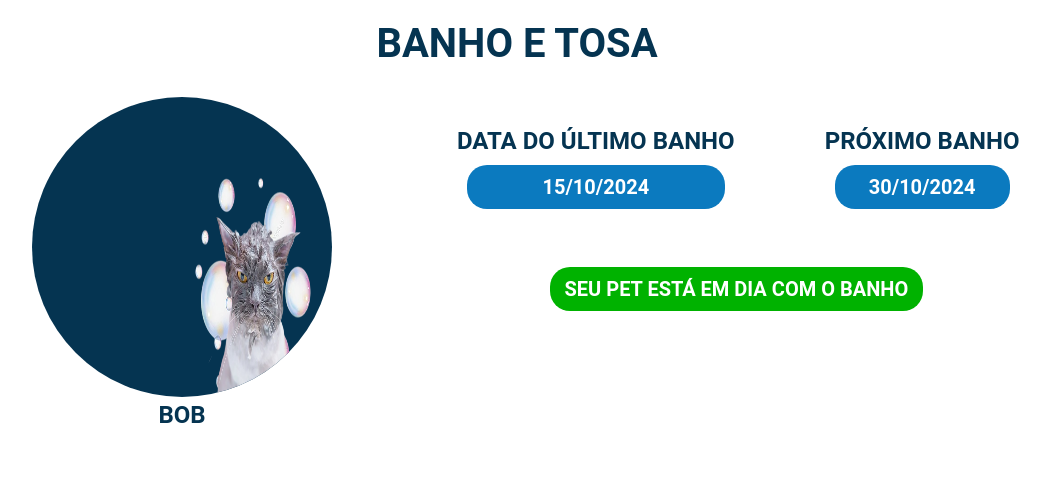
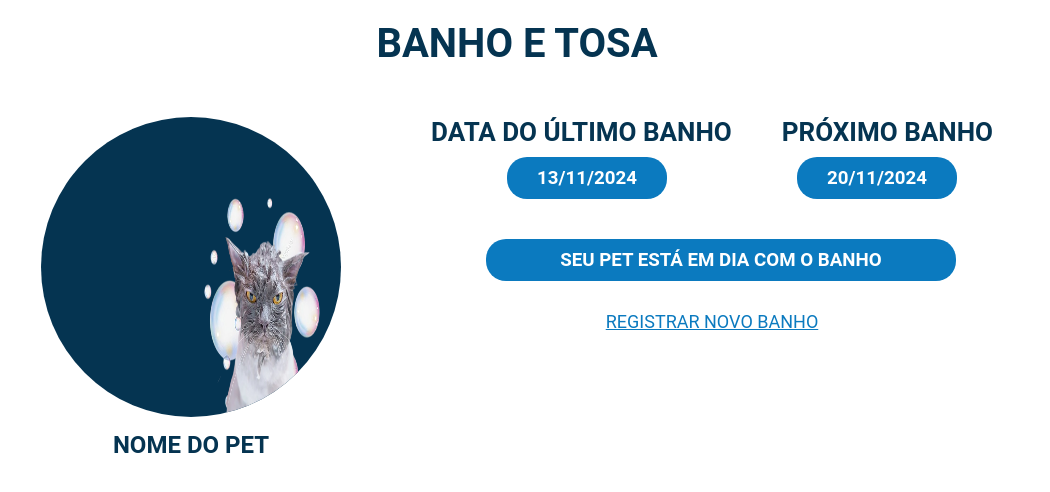
Before and after one commit to Welberth77/CuidaPet, a Python web app: template templates/banho_e_tosa.html in a window 1280 px wide. Shown: the part 80-572 px from the top of the page, without its empty margins (123-1173 px from the left). Run offline with Jinja, Linux system fonts and the light colour scheme; the template is opened without the code that fills it, so the values that code supplies are empty.

Commit message:
Ajuste da página banho e tosa, re-programação das divs

```diff
--- a/app/static/css/pages/banho_e_tosa.css
+++ b/app/static/css/pages/banho_e_tosa.css
@@ -46,106 +46,97 @@
     margin: 20px 0 0;
 }
 
-/* DIV CENTRAL */
+/* BANHO */
 
 .banho {
     display: flex;
-    margin: 30px 90px 0;
+    justify-content: center;
+    margin: 50px 0 0 0;
+    gap: 90px;
 }
 
-/* LADO ESQUERDO */
+/* DIV ESQUERDA | INFORMAÇÕES DO PET SELECIONADO */
 
-.banho-pet {
+.informacoes-pet {
     display: block;
-    width: 30%;
-    margin: 0 0 0 50px;
+}
+
+.imagem-pet img {
+    background-color: #053451;
+    width: 300px;
+    height: 300px;
+    max-width: 300px;
+    max-height: 300px;
+    border-radius: 100%;
+}
+
+.informacoes-pet .nome-do-pet {
+    text-align: center;
+    margin: 10px auto;
+}
+
+.informacoes-pet .nome-do-pet h2 {
+    color: #053451;
+    font-size: 24px;
+    font-weight: 600;
+}
+
+/* DIV DIREITA | DATAS DOS BANHOS */
+/* TITULOS DAS INFORMAÇÕES DE DATAS DO PET  */
+
+.titulo-banho-pet {
+    display: flex;
+    gap: 50px;
+}
+
+.titulo-banho-pet h2 {
+    font-size: 26px;
+    color: #053451;
+    font-weight: 700;
+}
+
+/* DATAS BANHOS PET */
+
+.datas-banho {
+    display: flex;
+    justify-content: center;
+    text-align: center;
+    gap: 90px;
+}
+
+.datas-banho h3 {
+    font-weight: 600;
+    width: 120px;
+    background-color: #0B7ABF;
+    color: #fff;
+    padding: 10px 20px;
+    border-radius: 20px;
+    margin: 10px 0 0 40px;
+}
+
+/* SITUAÇÃO DO BANHO DO PET */
+
+.situacao-banho-pet {
+    margin: 40px auto auto 55px;
     text-align: center;
 }
 
-.banho-pet img {
-    background-color: #053451;
-    border-radius: 100%;
-    width: 300px;
-    height: 300px;
-    max-width: 350px;
-    max-height: 350px;
-    min-width: 300px;
-    min-height: 300px;
+.situacao-banho-pet h3 {
+    background-color: #0B7ABF;
+    color: #fff;
+    border-radius: 20px;
+    padding: 10px;
+    max-width: 450px;
 }
 
-.banho-pet h2 {
+/* REGISTRAR NOVO BANHO */
+
+.registrar-novo-banho {
     text-align: center;
-    font-weight: 700;
-    color: #053451;
+    margin: 30px 0 0;
 }
 
-/* LADO DIREITO */
-
-.descricao-banho-pet {
-    display: flex;
-    gap: 30px;
-    margin: 0 0 0 80px;
+.registrar-novo-banho a {
+    color: #0B7ABF;
+    font-size: 18px;
 }
-
-/* ULTIMO BANHO */
-
-.data-ultimo-banho {
-    padding: 30px 30px 0;
-}
-
-.data-ultimo-banho h2 {
-    font-size: 24px;
-    color: #053451;
-    font-weight: 600;
-}
-
-.data-ultimo-banho h3 {
-    text-align: center;
-    font-size: 20px;
-    color: #fff;
-    margin: 10px;
-    padding: 10px;
-    background-color: #0B7ABF;
-    border-radius: 20px;
-}
-
-/* PRÓXIMO BANHO */
-
-.data-proximo-banho {
-    padding: 30px 30px 0;
-}
-
-.data-proximo-banho h2 {
-    font-size: 24px;
-    color: #053451;
-    font-weight: 600;
-}
-
-.data-proximo-banho h3 {
-    text-align: center;
-    font-size: 20px;
-    color: #fff;
-    margin: 10px;
-    padding: 10px;
-    background-color: #0B7ABF;
-    border-radius: 20px;
-}
-
-/* MENSAGEM DO BANHO */
-
-.mensagem-banho {
-    display: block;
-    text-align: center;
-    margin: 170px 0 0 -530px; /* Colocando Div abaixo das divs Ultimo banho e Próximo Banho */
-}
-
-.mensagem-banho h3 {
-    text-align: center;
-    font-size: 20px;
-    font-weight: 600;
-    background-color: #00b200;
-    max-width: 500px;
-    color: #fff;
-    padding: 10px 15px;
-    border-radius: 20px;
-}
--- a/templates/banho_e_tosa.html
+++ b/templates/banho_e_tosa.html
@@ -1,5 +1,5 @@
 <!DOCTYPE html>
-<html lang="en">
+<html lang="pt-br">
 <head>
     <meta charset="UTF-8">
     <meta name="viewport" content="width=device-width, initial-scale=1.0">
@@ -24,24 +24,32 @@
     <h1 class="titulo-pagina">BANHO E TOSA</h1>
 
     <div class="banho">
-        <div class="banho-pet">
-            <img src="../app/static/css/imagens/banho.png" alt="imagem do pet">
-            <h2>BOB</h2>
+        <div class="informacoes-pet">
+            <div class="imagem-pet">
+                <img src="../app/static/css/imagens/banho.png" alt="imagem do pet">
+            </div>
+            <div class="nome-do-pet">
+                <h2>NOME DO PET</h2>
+            </div>
         </div>
 
-        <div class="descricao-banho-pet">
-            <div class="data-ultimo-banho">
+        <div class="informacoes-banho-pet">
+            <div class="titulo-banho-pet">
                 <h2>DATA DO ÚLTIMO BANHO</h2>
-                <h3>15/10/2024</h3>
+                <h2>PRÓXIMO BANHO</h2>
             </div>
 
-            <div class="data-proximo-banho">
-                <h2>PRÓXIMO BANHO</h2>
-                <h3>30/10/2024</h3>
+            <div class="datas-banho">
+                <h3>13/11/2024</h3>
+                <h3 class="data-proximo-banho">20/11/2024</h3>
             </div>
 
-            <div class="mensagem-banho">
+            <div class="situacao-banho-pet">
                 <h3>SEU PET ESTÁ EM DIA COM O BANHO</h3>
+            </div>
+
+            <div class="registrar-novo-banho">
+                <a href="registrar_novo_banho.html">REGISTRAR NOVO BANHO</a>
             </div>
         </div>
 
```
Also changed, not shown: app/static/css/pages/registrar_banho.css (added, +60 -0 lines), templates/registrar_novo_banho.html (added, +56 -0 lines).
